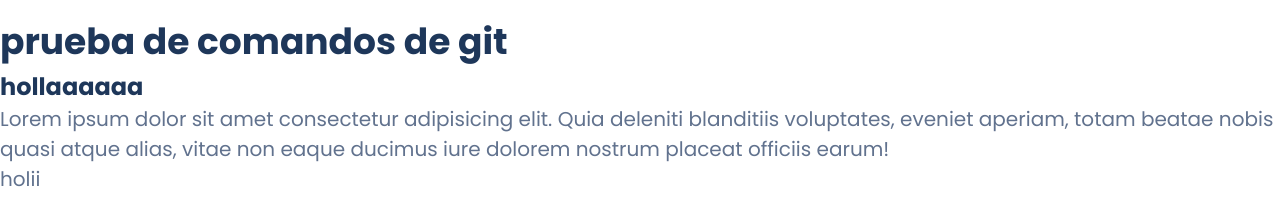
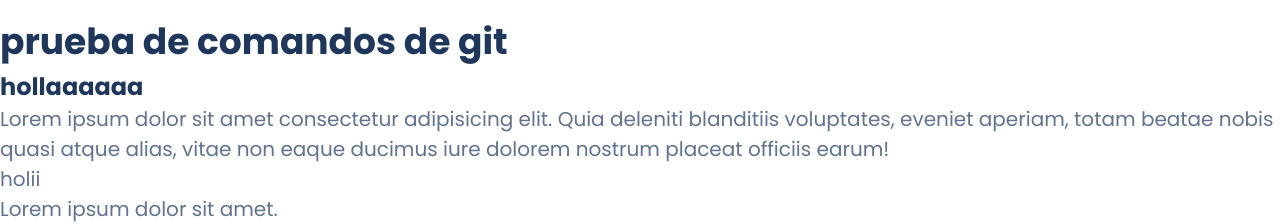
Before and after one commit to KxD547/smart-parents, a PHP site: page / in a window 1280 px wide. Shown: the part 627-851 px from the top of the page. Before the commit the page ends 814 px from the top, so only its background shows below. Run offline with PHP 8.4, Linux system fonts and the light colour scheme.

Commit message:
commmita

```diff
--- a/index.php
+++ b/index.php
@@ -38,5 +38,6 @@ if (isset($_SESSION['id_usuario'])) {
     <h2>hollaaaaaa</h2>
     <p>Lorem ipsum dolor sit amet consectetur adipisicing elit. Quia deleniti blanditiis voluptates, eveniet aperiam, totam beatae nobis quasi atque alias, vitae non eaque ducimus iure dolorem nostrum placeat officiis earum!</p>
     <p>holii</p>
+    <p>Lorem ipsum dolor sit amet.</p>
 </body>
 </html>
```
